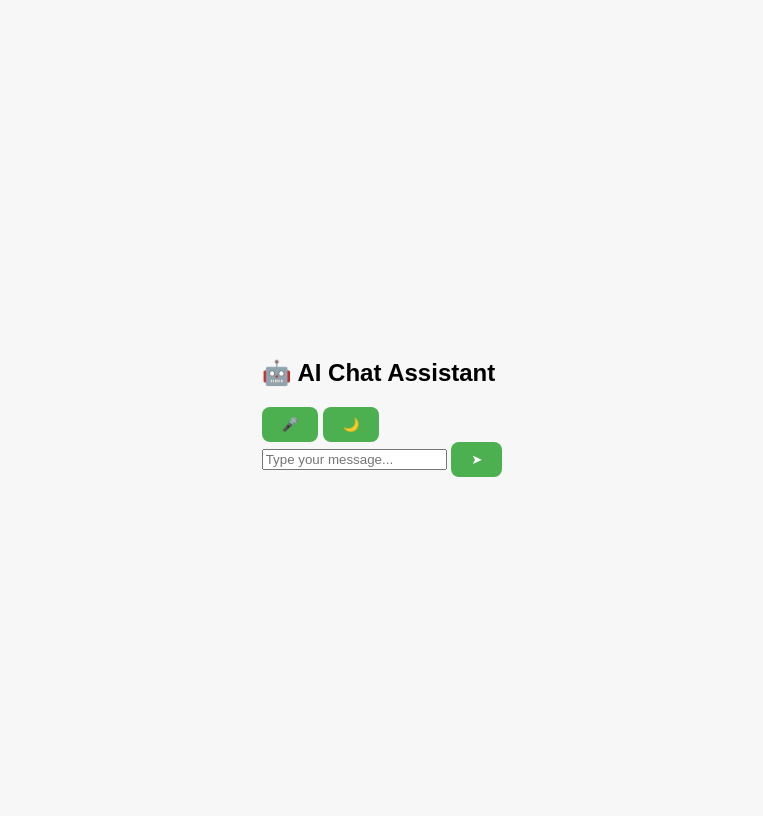
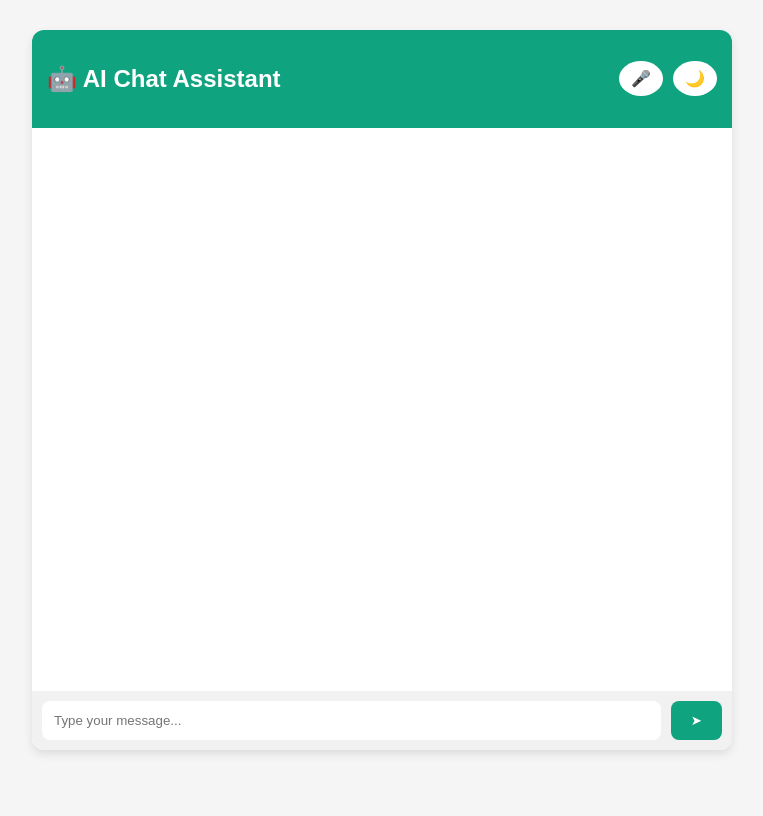
Before and after one commit to ankush850/GPT2-finetune-, a Flask app: page / in a window 1280 px wide. Shown: the whole page, without its empty margins (258-1021 px from the left). After the commit the page ends 754 px from the top, so only its background shows below. Run offline with Flask 3, Linux system fonts and the light colour scheme.

Commit message:
Update style.css

```diff
--- a/static/style.css
+++ b/static/style.css
@@ -1,49 +1,108 @@
 body {
+  margin: 0;
   font-family: Arial, sans-serif;
-  background: #f7f7f7;
-  display: flex;
-  justify-content: center;
-  align-items: center;
-  height: 100vh;
+  background: #f5f5f5;
+  transition: background 0.3s, color 0.3s;
 }
 
-.container {
-  background: white;
-  padding: 20px;
+.chat-container {
+  max-width: 700px;
+  margin: 30px auto;
+  background: #fff;
   border-radius: 12px;
-  width: 500px;
-  box-shadow: 0 4px 12px rgba(0,0,0,0.1);
-  text-align: center;
+  box-shadow: 0 4px 10px rgba(0,0,0,0.1);
+  display: flex;
+  flex-direction: column;
+  height: 90vh;
+  overflow: hidden;
 }
 
-textarea {
-  width: 100%;
-  height: 100px;
-  margin: 10px 0;
-  padding: 10px;
-  border-radius: 8px;
-  border: 1px solid #ddd;
-  resize: none;
+.chat-header {
+  background: #10a37f;
+  color: white;
+  padding: 15px;
+  display: flex;
+  justify-content: space-between;
+  align-items: center;
 }
 
-button {
-  padding: 10px 20px;
+.header-buttons {
+  display: flex;
+  gap: 10px;
+}
+
+.header-buttons button {
+  background: white;
   border: none;
-  background: #4CAF50;
+  border-radius: 50%;
+  padding: 8px 12px;
+  cursor: pointer;
+  font-size: 16px;
+}
+
+.chat-box {
+  flex: 1;
+  padding: 15px;
+  overflow-y: auto;
+  display: flex;
+  flex-direction: column;
+}
+
+.message {
+  margin: 10px 0;
+  padding: 12px 15px;
+  border-radius: 12px;
+  max-width: 70%;
+  line-height: 1.4;
+  word-wrap: break-word;
+}
+
+.user-message {
+  background: #10a37f;
   color: white;
+  align-self: flex-end;
+}
+
+.bot-message {
+  background: #e8e8e8;
+  color: black;
+  align-self: flex-start;
+}
+
+.chat-input {
+  display: flex;
+  padding: 10px;
+  background: #f1f1f1;
+}
+
+.chat-input input {
+  flex: 1;
+  padding: 12px;
+  border: none;
+  border-radius: 8px;
+  outline: none;
+}
+
+.chat-input button {
+  margin-left: 10px;
+  padding: 12px 20px;
+  background: #10a37f;
+  color: white;
+  border: none;
   border-radius: 8px;
   cursor: pointer;
 }
 
-button:hover {
-  background: #45a049;
+.dark-mode {
+  background: #1e1e1e;
+  color: white;
 }
 
-#response {
-  margin-top: 20px;
-  padding: 15px;
-  text-align: left;
-  background: #f1f1f1;
-  border-radius: 8px;
-  white-space: pre-wrap;
+.dark-mode .chat-container {
+  background: #2b2b2b;
 }
+
+.dark-mode .bot-message {
+  background: #3c3c3c;
+  color: #f5f5f5;
+}
```
